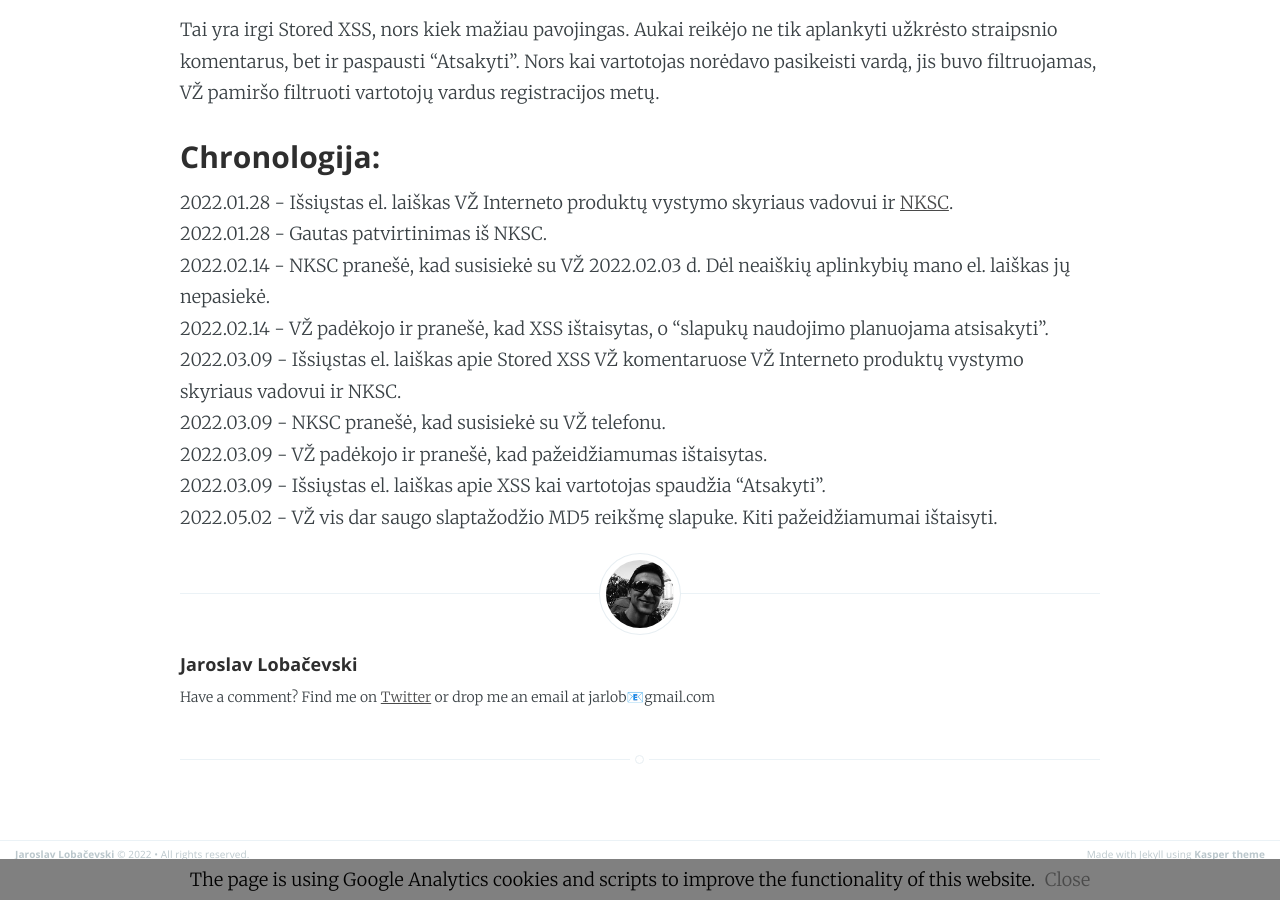
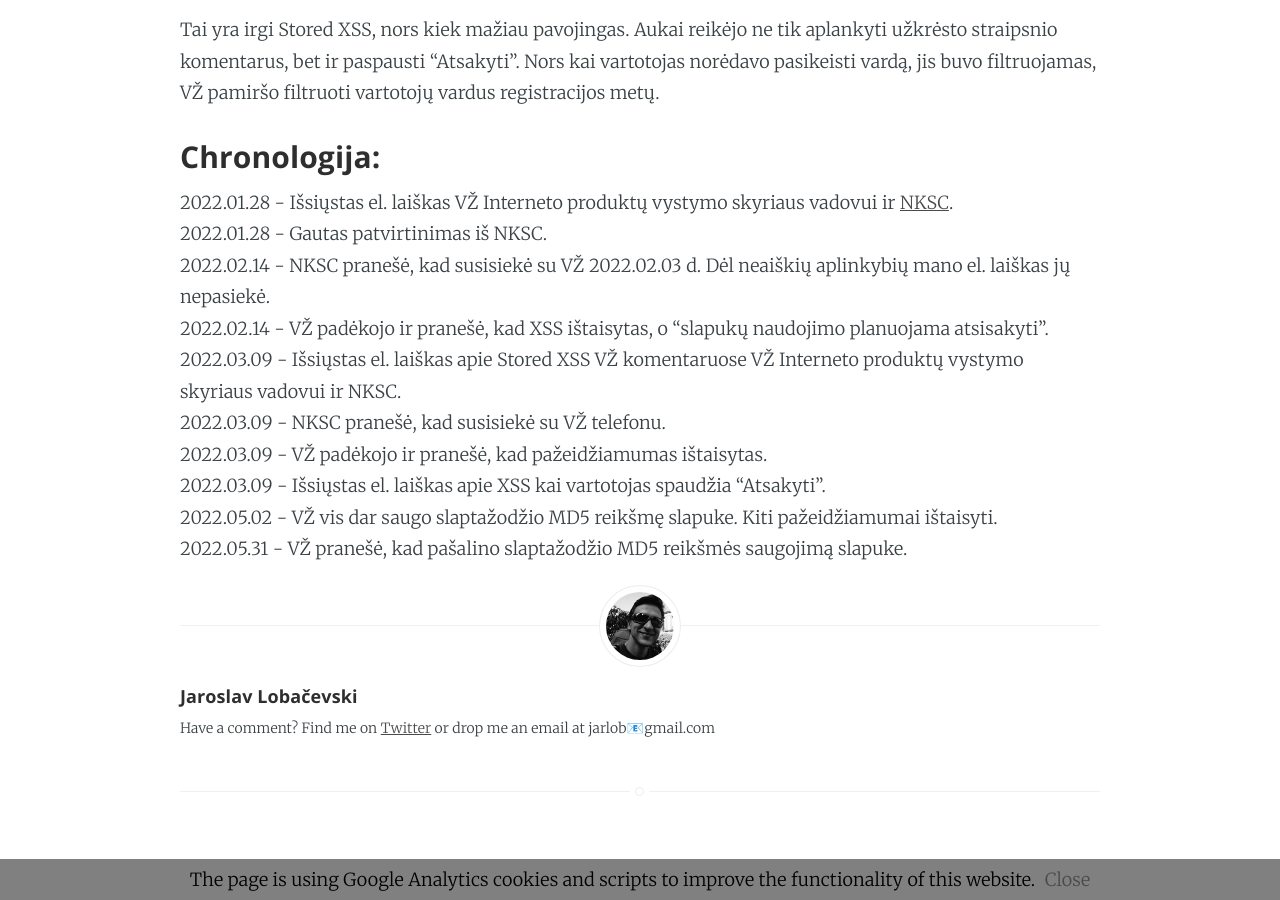
Before and after one commit to JarLob/jarlob.github.io, a Jekyll site: the page built from _posts/2022-05-02-mano-vz.md, in a window 1280 px wide and 900 px high, scrolled down 6874 px. Built offline with Jekyll 4.4.1, drawn with Linux system fonts in a browser that asks for light colours.

Commit message:
Update 2022-05-02-mano-vz.md

```diff
--- a/_posts/2022-05-02-mano-vz.md
+++ b/_posts/2022-05-02-mano-vz.md
@@ -97,3 +97,4 @@ Tai yra irgi Stored XSS, nors kiek mažiau pavojingas. Aukai reikėjo ne tik apl
 2022.03.09 - VŽ padėkojo ir pranešė, kad pažeidžiamumas ištaisytas.
 2022.03.09 - Išsiųstas el. laiškas apie XSS kai vartotojas spaudžia "Atsakyti".
 2022.05.02 - VŽ vis dar saugo slaptažodžio MD5 reikšmę slapuke. Kiti pažeidžiamumai ištaisyti.
+2022.05.31 - VŽ pranešė, kad pašalino slaptažodžio MD5 reikšmės saugojimą slapuke.
```
